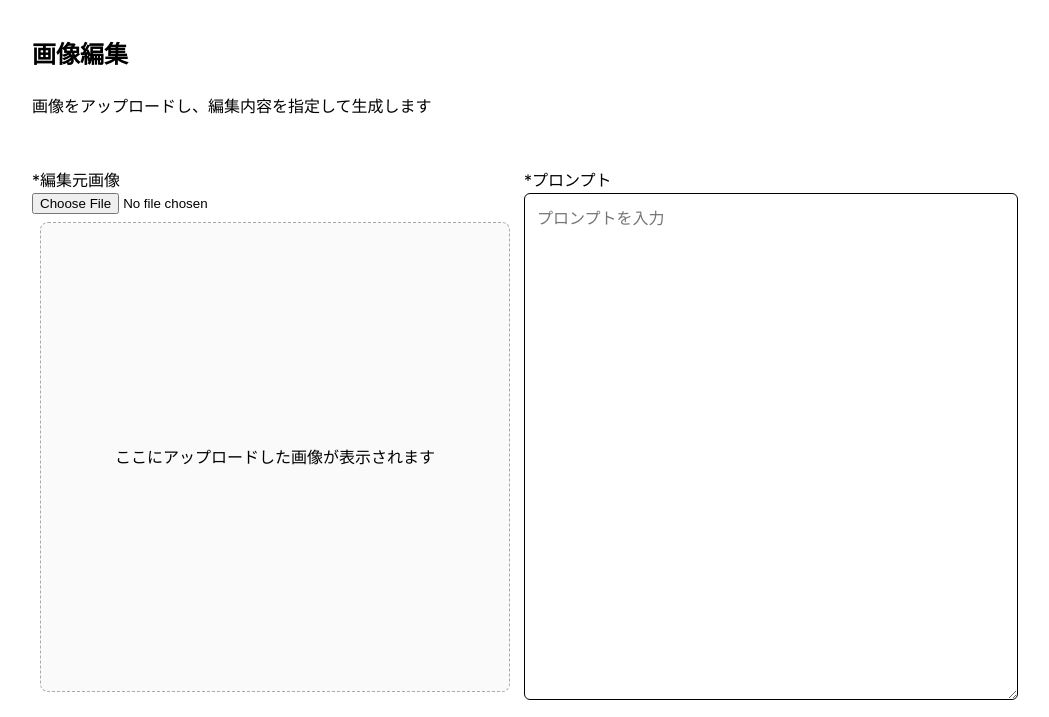
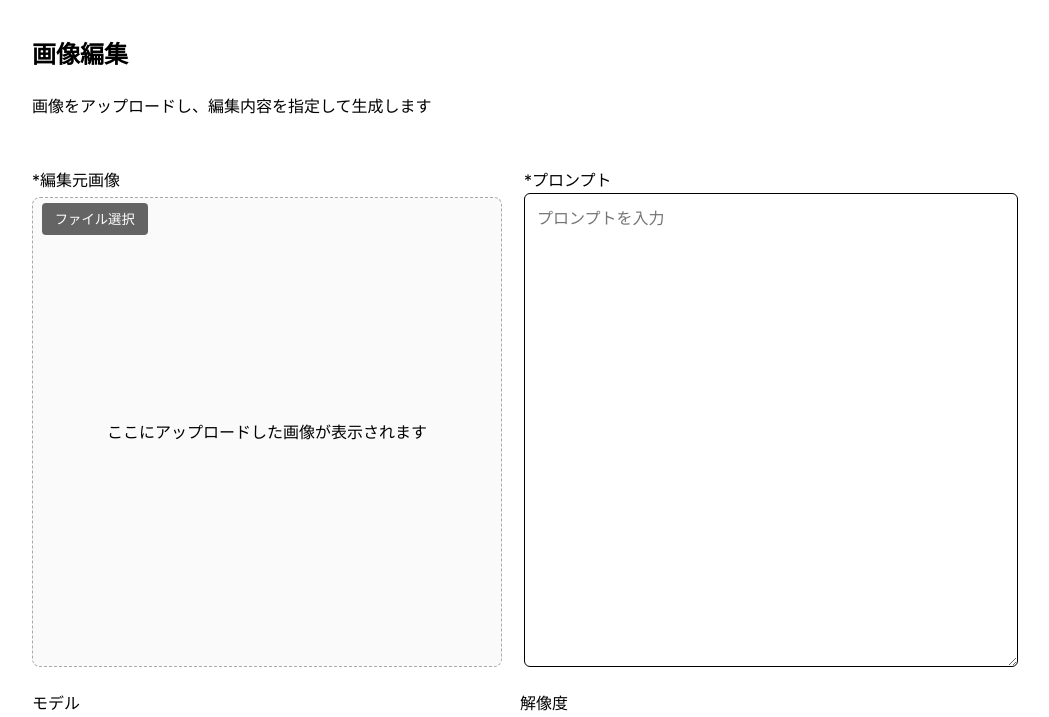
Before and after one commit to kaioman/flaskion, a Python web app: template flaskion/app/templates/image_edit.html in a window 1280 px wide. Shown: the part 62-779 px from the top of the page, without its empty margins (128-1177 px from the left). Run offline with Jinja, Linux system fonts and the light colour scheme; the template is opened without the code that fills it, so the values that code supplies are empty.

Commit message:
画像編集処理の実装

```diff
--- a/flaskion/app/routes/__init__.py
+++ b/flaskion/app/routes/__init__.py
@@ -22,3 +22,7 @@ def register_routes(app:Flask):
     # image_genルート
     from app.api.v1.image_gen import bp as image_gen_bp
     app.register_blueprint(image_gen_bp)
+
+    # image_editルート
+    from app.api.v1.image_edit import bp as image_edit_bp
+    app.register_blueprint(image_edit_bp)
--- a/flaskion/app/static/css/image_edit.css
+++ b/flaskion/app/static/css/image_edit.css
@@ -166,6 +166,40 @@
     cursor: pointer;
 }
 
+.image-preview-wrapper {
+    position: relative;
+    width: 100%;
+}
+
+.file-select-btn {
+    position: absolute;
+    top: 35px;
+    left: 10px;
+    z-index: 10;
+    padding: 0.4rem 0.8rem;
+    background: rgba(0,0,0,0.6);
+    color: #fff;
+    border: none;
+    border-radius: 4px;
+    cursor: pointer;
+}
+
+.label-row {
+    display: flex;
+    align-items: center;
+    gap: 0.75rem;
+    margin-bottom: 0.25rem;
+}
+
+.file-name-inline {
+    font-size: 0.9rem;
+    color: #555;
+    max-width: 360px;
+    white-space: nowrap;
+    overflow: hidden;
+    text-overflow: ellipsis;
+}
+
 .edit-top-grid {
     display: grid;
     grid-template-columns: 1fr 1fr;
@@ -173,13 +207,8 @@
     margin-bottom: 1.5rem;
 }
 
-.upload-area {
-    display: flex;
-    flex-direction: column;
-}
-
 .image-preview {
-    margin: 0.5rem;
+    margin: 0;
     width: 100%;
     aspect-ratio: 1 / 1;
     border: 1px dashed #aaa;
@@ -189,12 +218,19 @@
     align-items: center;
     justify-content: center;
     overflow: hidden;
+    position: relative;
 }
 
 .image-preview img {
     width: 100%;
     height: 100%;
     object-fit: cover;
+}
+
+.file-name {
+    margin-top: 0.5rem;
+    font-size: 0.9rem;
+    color: #555;
 }
 
 .prompt-area {
--- a/flaskion/app/static/js/image_edit.js
+++ b/flaskion/app/static/js/image_edit.js
@@ -9,6 +9,9 @@ document.addEventListener("DOMContentLoaded", function() {
 
     // 入力チェック、リセット処理
     setupValidation();
+
+    // アップロード画像のプレビュー処理
+    setupImagePreview();
 
     // 画像編集ボタンの非同期処理
     setupImageEdit();
@@ -37,6 +40,48 @@ function setupValidation() {
         }
     });
 
+}
+
+/**
+ * アップロード画像のプレビュー表示
+ */
+function setupImagePreview() {
+    const input = document.querySelector("#sourceImage");
+    const img = document.querySelector("#previewImage");
+    const palceholder = document.querySelector("#previewPlaceholder");
+    const fileSelectBtn = document.querySelector("#fileSelectBtn");
+    const fileNameInline = document.querySelector("#fileNameInline");
+
+    // ファイル選択ボタン -> inputクリック
+    fileSelectBtn.addEventListener("click", () => {
+        input.click();
+    });
+
+    // ファイル選択時
+    input.addEventListener("change", () => {
+
+        // ファイル選択
+        const file = input.files[0];
+        if (!file) {
+            img.style.display = "none";
+            palceholder.style.display = "block";
+            img.src = "";
+            fileNameInline.textContent = "";
+            return;
+        }
+
+        // ファイル名表示
+        fileNameInline.textContent = `ファイル名: ${file.name}`;
+
+        // プレビュー表示
+        const reader = new FileReader();
+        reader.onload = e => {
+            img.src = e.target.result;
+            img.style.display = "block";
+            palceholder.style.display = "none";
+        };
+        reader.readAsDataURL(file);
+    });
 }
 
 /**
@@ -103,16 +148,20 @@ function setupImageEdit() {
     });
 
     // 画像編集ボタンクリック時イベントハンドラ追加
-    editBtn.addEventListener("click", async function() {
+    editBtn.addEventListener("click", async function(e) {
+
+        // フォームの通常送信を止める
+        e.preventDefault();
+
         overlay.style.display = "flex";
         editBtn.disabled = true;
 
         // 入力値を回収
-        const payload = Object.fromEntries(new FormData(form));
+        const formData = new FormData(form);
 
         try {
             // サーバーにPOSTリクエストを送信して結果を受け取る
-            const response = await HttpClient.post("/api/v1/image_edit", payload);
+            const response = await HttpClient.post("/api/v1/image_edit", formData);
 
             // 結果リストをクリア
             msgMgr.clear();
--- a/flaskion/app/static/js/utils.js
+++ b/flaskion/app/static/js/utils.js
@@ -24,15 +24,18 @@ export class HttpClient {
      */
     static async post(url, payload, { auth = true, headers = {} } = {}) {
         try {
+            // payload判定
+            const isFormData = payload instanceof FormData;
+
             // ヘッダー作成
-            const finalHeaders = auth
+            const finalHeaders = isFormData
                 ? {
-                    "Content-Type":  "application/json",
-                    ...HttpClient.defaultHeaders(),
+                    ...(auth ? HttpClient.defaultHeaders() : {}),
                     ...headers
                 }
                 : {
                     "Content-Type":  "application/json",
+                    ...(auth ? HttpClient.defaultHeaders() : {}),
                     ...headers
                 };
 
@@ -40,7 +43,7 @@ export class HttpClient {
             const response = await fetch(url, {
                 method : "POST",
                 headers: finalHeaders,
-                body: JSON.stringify(payload)
+                body: isFormData ? payload : JSON.stringify(payload)
             });
 
             // レスポンスチェック
--- a/flaskion/app/templates/image_edit.html
+++ b/flaskion/app/templates/image_edit.html
@@ -23,13 +23,25 @@
         <div class="edit-top-grid">
 
             <!-- 左：アップロード＋プレビュー -->
-            <div class="upload-area">
-                <label for="sourceImage"><span class="req">*</span>編集元画像</label>
-                <input type="file" id="sourceImage" name="sourceImage" accept="image/*">
-                <!-- プレビュー -->
+            <div class="image-preview-wrapper">
+
+                <input type="file" id="sourceImage" name="sourceImage" accept="image/*" style="display:none;">
+
+                <!-- ラベル＋ファイル名 -->
+                <div class="label-row">
+                    <label for="sourceImage"><span class="req">*</span>編集元画像</label>
+                    <span class="file-name-inline" id="fileNameInline"></span>
+                </div>
+
+                <!-- プレビュー本体 -->
                 <div class="image-preview" id="imagePreview">
-                    <p>ここにアップロードした画像が表示されます</p>
+                    <p id="previewPlaceholder">ここにアップロードした画像が表示されます</p>
+                    <img id="previewImage" src="" alt="preview" style="display:none;">
                 </div>
+
+                <!-- 画像の上に重ねる際選択ボタン -->
+                <button type="button" id="fileSelectBtn" class="file-select-btn">ファイル選択</button>
+
             </div>
 
             <!-- 右：プロンプト -->
@@ -41,6 +53,9 @@
             </div>
 
         </div>
+
+        <!-- ファイル名表示 -->
+        <div class="file-name" id="fileName"></div>
 
         <!-- 生成条件 -->
         <div class="form-grid">
```
Also changed, not shown: flaskion/app/api/v1/image_edit.py (added, +40 -0 lines), flaskion/app/core/error_messages.py (+10 -1 lines), flaskion/app/core/errors.py (+8 -0 lines), flaskion/app/models/image_edit_params.py (added, +29 -0 lines), flaskion/app/services/image_service.py (+94 -1 lines).
